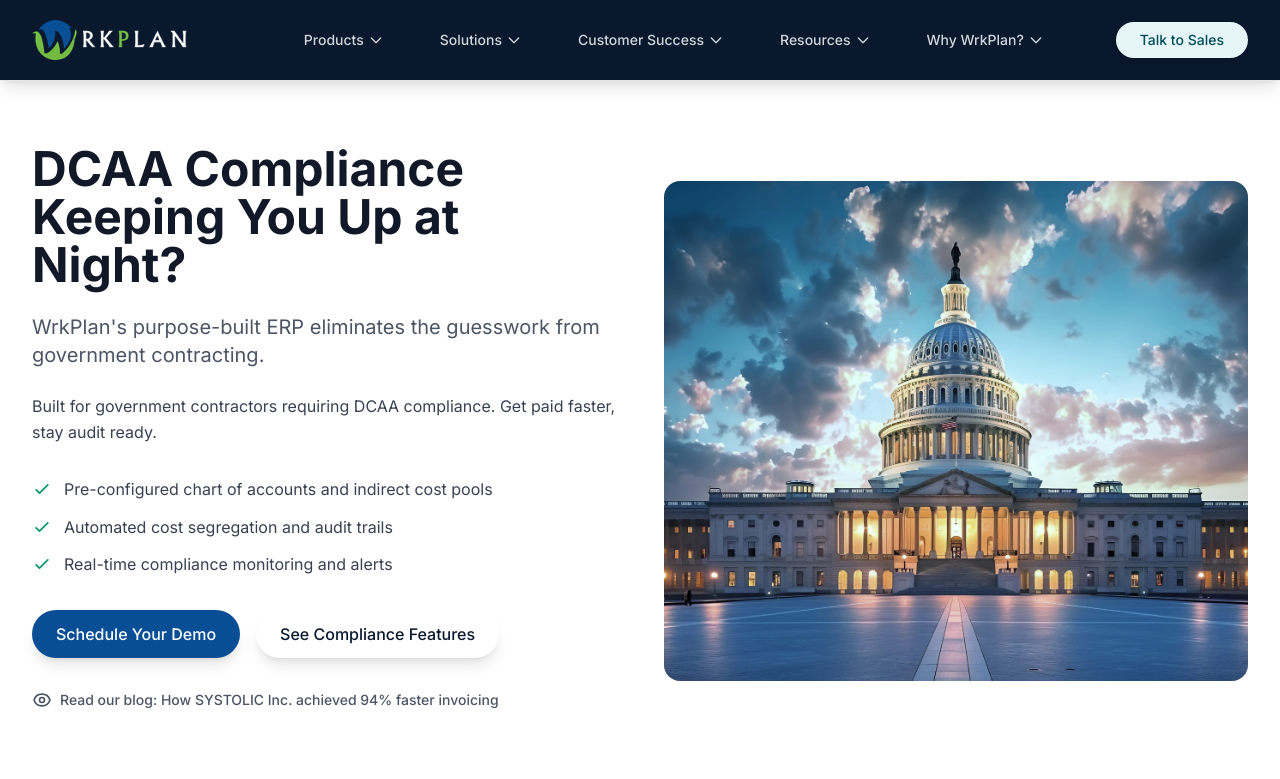
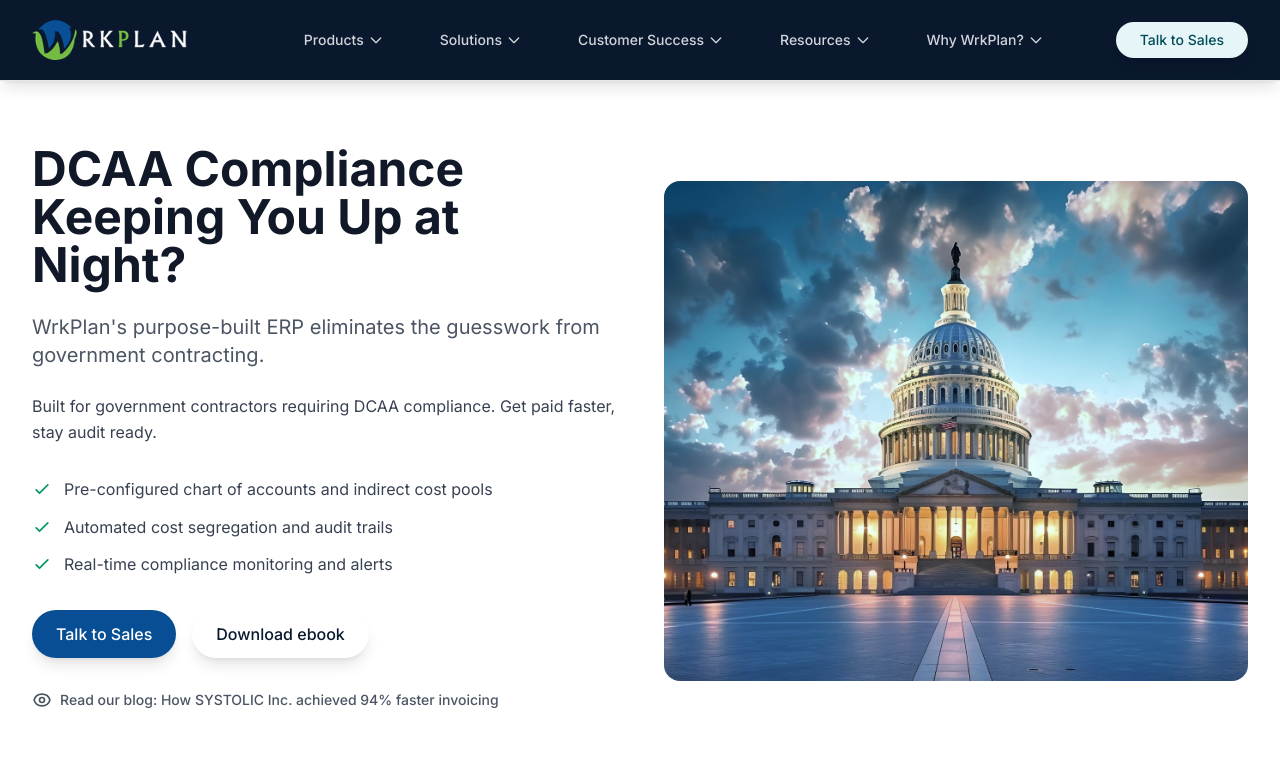
Before and after one commit to Pratip007/wrkplan, an Angular app: page /home in a window 1280 px wide. Shown: the top 779 px of the page. Built offline with nearby package versions, Linux system fonts and the light colour scheme.

Commit message:
modification

```diff
--- a/src/app/pages/home/home.component.ts
+++ b/src/app/pages/home/home.component.ts
@@ -189,8 +189,8 @@ export class HomeComponent implements OnInit, OnDestroy, AfterViewInit {
       headline: 'DCAA Compliance Keeping You Up at Night?',
       subheadline: 'WrkPlan\'s purpose-built ERP eliminates the guesswork from government contracting.',
       description: 'Built for government contractors requiring DCAA compliance. Get paid faster, stay audit ready.',
-      primaryButton: 'Schedule Your Demo',
-      secondaryButton: 'See Compliance Features',
+      primaryButton: 'Talk to Sales',
+      secondaryButton: 'Download ebook',
       additionalLink: 'Read our blog: How SYSTOLIC Inc. achieved 94% faster invoicing',
       image: '/assects/home/hero/dc.jpg',
       bulletPoints: [
@@ -203,8 +203,8 @@ export class HomeComponent implements OnInit, OnDestroy, AfterViewInit {
       headline: 'Take the Complexity Out of Contract Management',
       subheadline: 'Reduce the friction of managing multiple government contracts with different requirements.',
       description: 'Manage every aspect of your government contracts in one integrated platform.',
-      primaryButton: 'Watch Contract Demo',
-      secondaryButton: 'Read Contract Guide',
+      primaryButton: 'Sign up- Its free',
+      secondaryButton: 'Learn more',
       additionalLink: 'See how Garcia Information Systems transformed their operations',
       image: '/assects/home/hero/AdobeStock_835753807.jpeg',
       bulletPoints: [
@@ -217,8 +217,8 @@ export class HomeComponent implements OnInit, OnDestroy, AfterViewInit {
       headline: 'Streamline Your Workforce<br>Management',
       subheadline: 'DCAA-compliant time tracking and employee management.',
       description: 'Manage timesheets, expenses, and subcontractors in compliance with DCAA requirements. Streamline your workforce operations with integrated payroll and performance tracking.',
-      primaryButton: 'Schedule Demo',
-      secondaryButton: 'See Workforce Features',
+      primaryButton: 'Schedule a Compliance Demo',
+      secondaryButton: 'Get a Free Demo',
       additionalLink: 'Read our blog: How SYSTOLIC Inc. achieved 94% faster invoicing',
       image: '/assects/home/hero/AdobeStock_974539324.jpeg',
       bulletPoints: [
```
